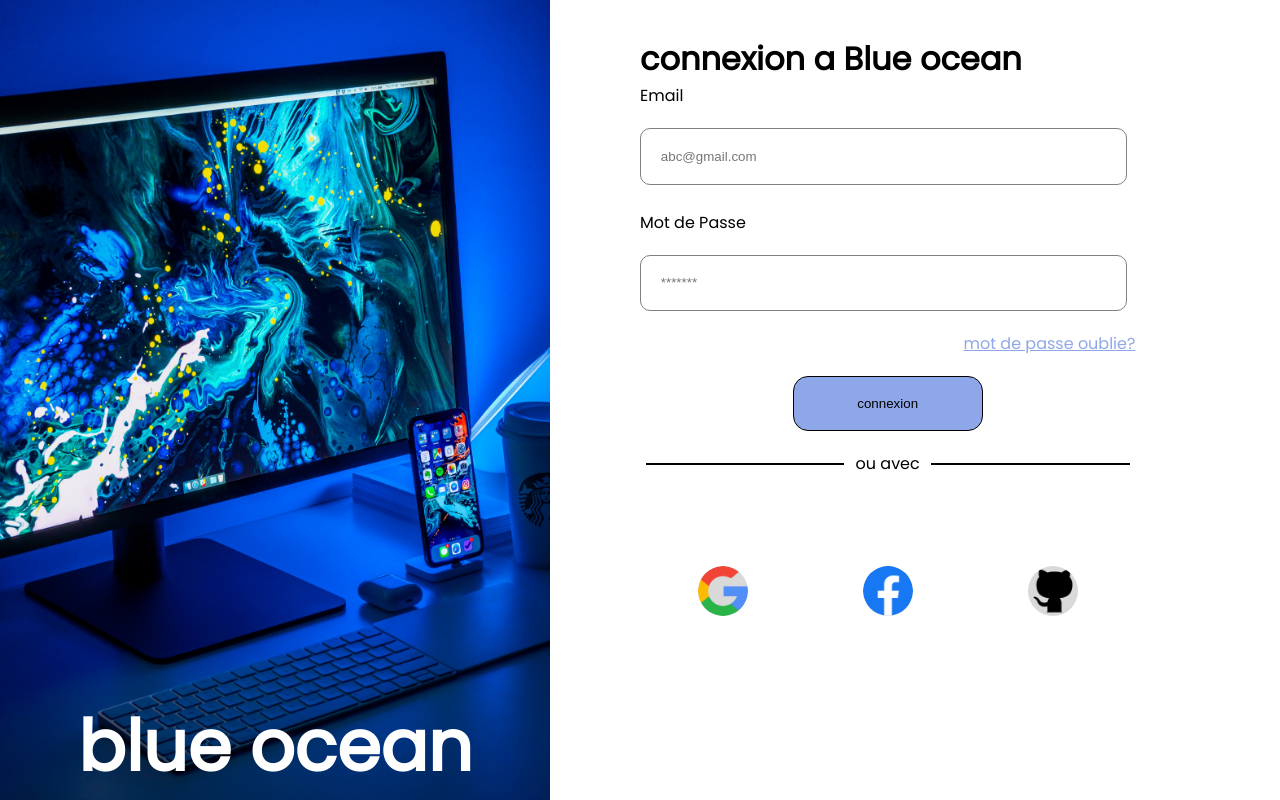
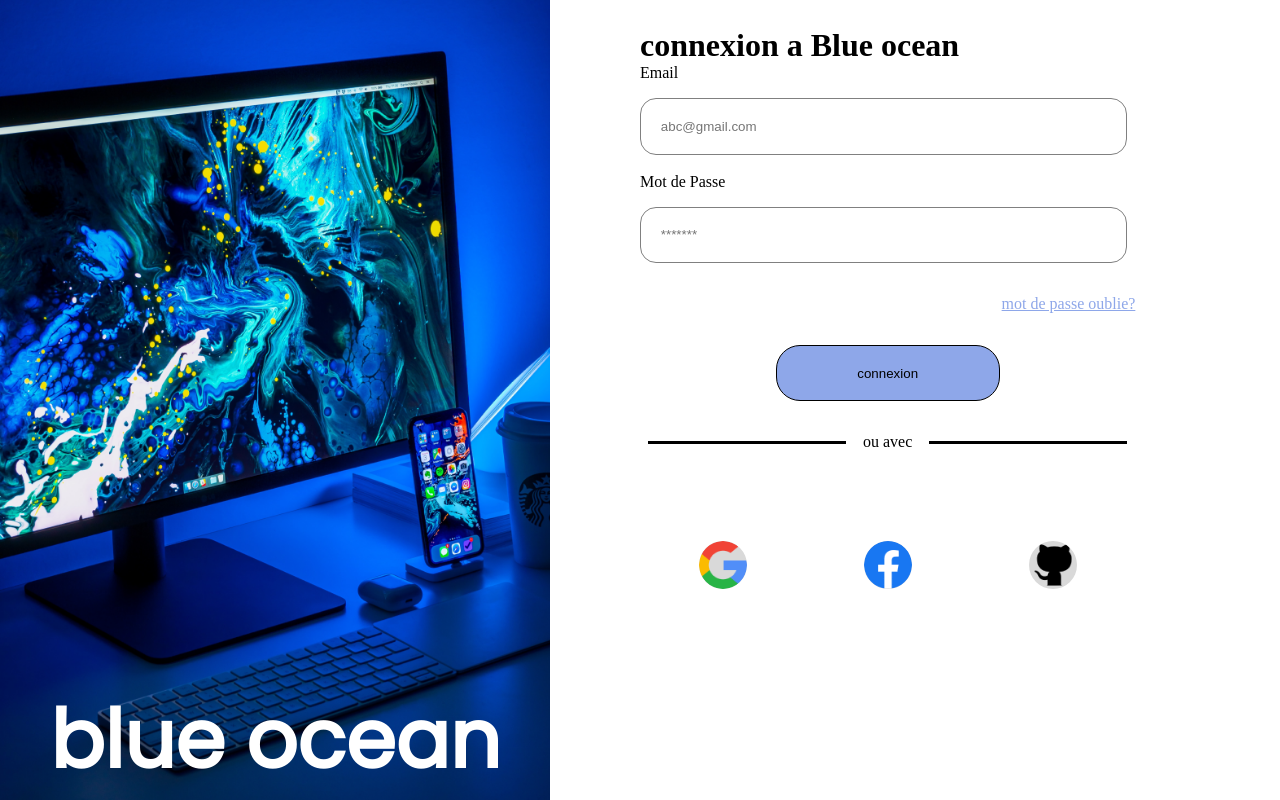
Before and after one commit to Worketyamo-Students/login-melvis, a plain HTML site: page index.html in a window 1280 px wide. Drawn offline with Linux system fonts and the light colour scheme.

Commit message:
version1

```diff
--- a/index.css
+++ b/index.css
@@ -15,6 +15,7 @@ body{
     margin: 0;
     padding: 0;
     border: none;
+    font-size: 10px
     font-family: poppins;
 }
 .parent{
@@ -34,7 +35,7 @@ body{
     font-family: poppins;
 }
 .page1>h1{
-    font-size: 70px;
+    font-size: 5rem;
     color: #fff;
 }
 .page2{
@@ -51,21 +52,21 @@ h2{
 .input{
     height: 80%;
     width: 90%;
-
+   font-size: 1rem;
 }
 input{
     border: 1px solid grey;
     padding: 4%;
     width: 90%;
-    border-radius: 10px;
-    margin-top: 20px;
+    border-radius: 1rem;
+    margin-top: 1rem;
     outline-color: blue;
 
 }
 .lien{
     display: flex;
     justify-content: flex-end;
-    margin-top: 20px;
+    margin-top: 2rem;
 }
 a{
     color: var(--secondary);
@@ -73,17 +74,17 @@ a{
 .button{
     display: flex;
     justify-content: center;
-    margin-top: 20px;
+    margin-top: 2rem;
 }
 button{
-    height: 55px;
-    width: 190px;
-    border: 1px solid;
-    border-radius: 15px;
+    height: 3.5rem;
+    width: 14rem;
+    border: 0.1rem solid;
+    border-radius: 1.5rem;
  background-color: var(--secondary);
 }
 hr{
-    height: 2px;
+    height: 0.2rem;
     width: 40%;
     background-color: black;
 }
@@ -92,7 +93,7 @@ hr{
     align-items: center;
     justify-content: center;
     justify-content: space-around;
-    margin-top: 20px;
+    margin-top: 2rem;
 }
 .login{
     display: flex;
@@ -101,17 +102,19 @@ hr{
     padding-top: 90px;
 }
 img{
-    width: 50px;
-    height: 50px;
+    width: 3rem;
+    height: 3rem;
     background-color: var(--tertiary);
     border-radius: 50%;
 }
 @media screen and (max-width:430px){
+
     body{
         overflow-x: hidden;
         overflow-y: hidden;
         margin: 0;
         color: white;
+        font-size: 10px;
         padding: 0;
         border: none;
         font-family: poppins;
@@ -123,7 +126,7 @@ img{
         .page2{
             background: var(--gradient), url(./images/blue_oceans.png);
             background-size:cover;
-            padding: 2rem;
+            padding: 1rem;
             font-family: poppins;
         }
 
@@ -131,7 +134,6 @@ img{
         display: flex;
         font-family: poppins;
         font-size: 1.5rem;
-        padding: 1rem 0;
         font-size: 2rem;
         }
         h2{
@@ -151,4 +153,10 @@ img{
       hr{
         background-color: #fff;
       }
+      .login{
+        display: flex;
+        justify-content: space-around;
+
+      }
+
     }
```
